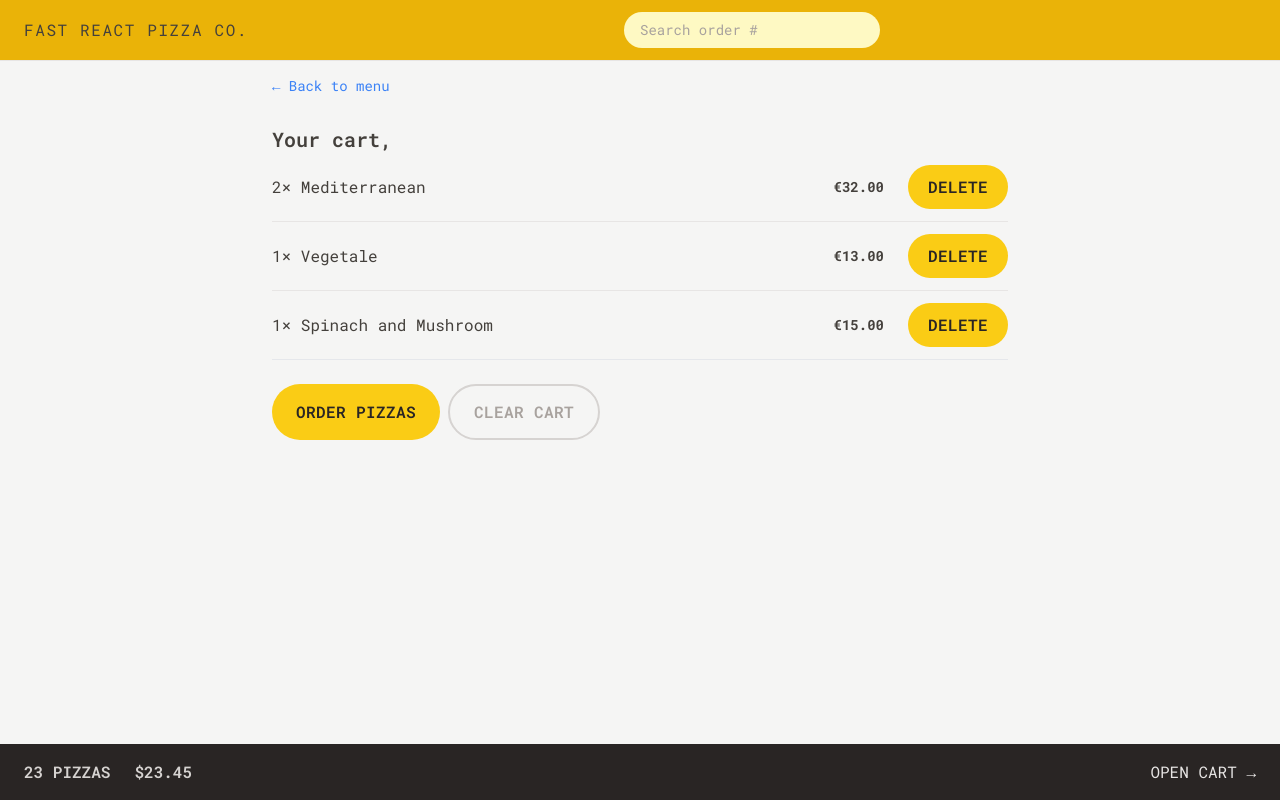
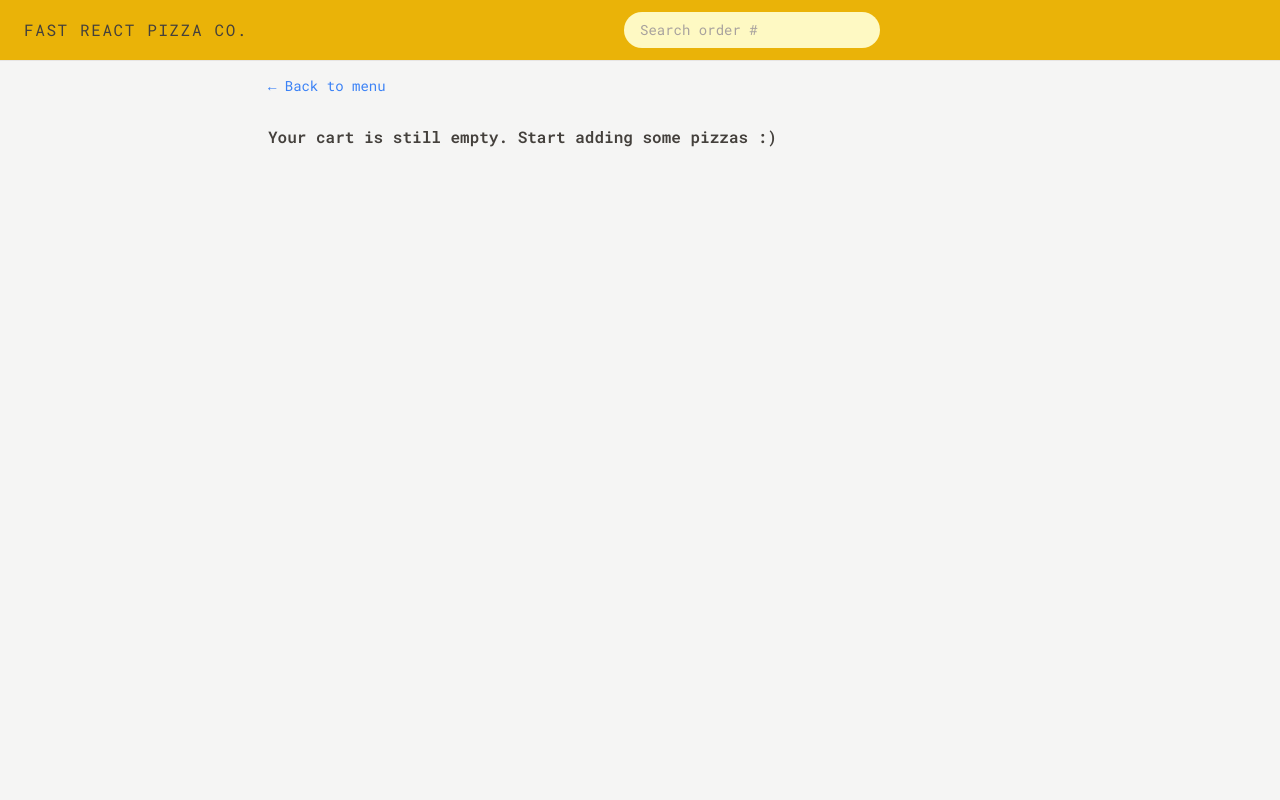
Before and after one commit to ajeyanadig/pizzaDelivery, a React (Vite) app: page /cart in a window 1280 px wide. Built offline with nearby package versions, Linux system fonts and the light colour scheme.

Commit message:
Update Quants Left

```diff
--- a/src/features/cart/Cart.jsx
+++ b/src/features/cart/Cart.jsx
@@ -1,36 +1,15 @@
-import { Link } from "react-router-dom";
 import LinkButton from "../../ui/LinkButton";
 import Button from "../../ui/Button";
 import CartItem from "./CartItem";
-import { useSelector } from "react-redux";
-
-const fakeCart = [
-  {
-    pizzaId: 12,
-    name: "Mediterranean",
-    quantity: 2,
-    unitPrice: 16,
-    totalPrice: 32,
-  },
-  {
-    pizzaId: 6,
-    name: "Vegetale",
-    quantity: 1,
-    unitPrice: 13,
-    totalPrice: 13,
-  },
-  {
-    pizzaId: 11,
-    name: "Spinach and Mushroom",
-    quantity: 1,
-    unitPrice: 15,
-    totalPrice: 15,
-  },
-];
+import { useDispatch, useSelector } from "react-redux";
+import { clearCart, getCart } from "./cartSlice";
+import EmptyCart from "./EmptyCart";
 
 function Cart() {
-  const cart = fakeCart;
   const username = useSelector((state) => state.user.username);
+  const cart = useSelector(getCart);
+  const dispatch = useDispatch();
+  if (!cart.length) return <EmptyCart />;
   return (
     <div className="px-4 py-3">
       <LinkButton to="/menu">&larr; Back to menu</LinkButton>
@@ -48,7 +27,9 @@
           Order pizzas
         </Button>
 
-        <Button type="secondary">Clear cart</Button>
+        <Button type="secondary" onClick={() => dispatch(clearCart())}>
+          Clear cart
+        </Button>
       </div>
     </div>
   );
--- a/src/features/cart/CartItem.jsx
+++ b/src/features/cart/CartItem.jsx
@@ -1,5 +1,6 @@
-import Button from "../../ui/Button";
+/* eslint-disable react/prop-types */
 import { formatCurrency } from "../../utilities/helpers";
+import DeleteItem from "./DeleteItem";
 
 function CartItem({ item }) {
   const { pizzaId, name, quantity, totalPrice } = item;
@@ -11,7 +12,7 @@
       </p>
       <div className="flex items-center justify-between sm:gap-6">
         <p className="text-sm font-bold">{formatCurrency(totalPrice)}</p>
-        <Button type="small">delete</Button>
+        <DeleteItem pizzaId={pizzaId} key={pizzaId}></DeleteItem>
       </div>
     </li>
   );
--- a/src/features/cart/CartOverview.jsx
+++ b/src/features/cart/CartOverview.jsx
@@ -1,11 +1,17 @@
+import { useSelector } from "react-redux";
 import { Link } from "react-router-dom";
+import { getTotalCartPrice, getTotalCartQuantity } from "./cartSlice";
+import { formatCurrency } from "../../utilities/helpers";
 
 function CartOverview() {
+  const totalCartQuantity = useSelector(getTotalCartQuantity);
+  const totalCartPrice = useSelector(getTotalCartPrice);
+  if (!totalCartQuantity) return null;
   return (
     <div className=" flex items-center justify-between bg-stone-800 px-4 py-4 text-sm uppercase text-stone-200 sm:px-6 md:text-base">
       <p className="space-x-4 font-semibold text-stone-300 sm:space-x-6">
-        <span>23 pizzas</span>
-        <span>$23.45</span>
+        <span>{totalCartQuantity} pizzas</span>
+        <span>{formatCurrency(totalCartPrice)}</span>
       </p>
       <Link to="/cart">Open cart &rarr;</Link>
     </div>
--- /dev/null
+++ b/src/features/cart/DeleteItem.jsx
@@ -0,0 +1,15 @@
+/* eslint-disable react/prop-types */
+import { useDispatch } from "react-redux";
+import Button from "../../ui/Button";
+import { deleteItem } from "./cartSlice";
+
+function DeleteItem({ pizzaId }) {
+  const dispatch = useDispatch();
+  return (
+    <Button onClick={() => dispatch(deleteItem(pizzaId))} type="small">
+      delete
+    </Button>
+  );
+}
+
+export default DeleteItem;
--- a/src/features/cart/EmptyCart.jsx
+++ b/src/features/cart/EmptyCart.jsx
@@ -1,11 +1,13 @@
-import { Link } from 'react-router-dom';
+import LinkButton from "../../ui/LinkButton";
 
 function EmptyCart() {
   return (
-    <div>
-      <Link to="/menu">&larr; Back to menu</Link>
+    <div className="px-3 py-3">
+      <LinkButton to="/menu">&larr; Back to menu</LinkButton>
 
-      <p>Your cart is still empty. Start adding some pizzas :)</p>
+      <p className="mt-7 font-semibold">
+        Your cart is still empty. Start adding some pizzas :)
+      </p>
     </div>
   );
 }
--- a/src/features/cart/cartSlice.js
+++ b/src/features/cart/cartSlice.js
@@ -1,15 +1,7 @@
 import { createSlice } from "@reduxjs/toolkit";
 
 const initialState = {
-  cart: [
-    {
-      pizzaId: 12,
-      name: "Mediterranean",
-      quantity: 2,
-      unitPrice: 16,
-      totalPrice: 32,
-    },
-  ],
+  cart: [],
 };
 const cartSlice = createSlice({
   name: "cart",
@@ -43,6 +35,7 @@
     },
   },
 });
+//action functions
 export const {
   addItem,
   deleteItem,
@@ -50,4 +43,21 @@
   decreaseItemQuantity,
   clearCart,
 } = cartSlice.actions;
+//reducer
 export default cartSlice.reducer;
+
+//NEW-> Selector functions for state derivation inside useSelectors can also be put here as it is cart store state manipulation logic. Now it's reusable here and there. Pretty neat
+//to optimise performance, there's a reselect library for selector functions, LATER TO DO
+
+export const getCart = (state) => state.cart.cart;
+
+export const getTotalCartQuantity = (state) => {
+  return state.cart.cart.reduce((sum, item) => sum + item.quantity, 0);
+};
+
+export const getTotalCartPrice = (state) => {
+  return state.cart.cart.reduce((sum, item) => sum + item.totalPrice, 0);
+};
+
+export const getCurrentQuantityById = (id) => (state) =>
+  state.cart.cart.find((curr) => curr.pizzaId === id)?.quantity ?? 0;
--- a/src/features/menu/MenuItem.jsx
+++ b/src/features/menu/MenuItem.jsx
@@ -1,11 +1,25 @@
 /* eslint-disable react/prop-types */
+import { useDispatch, useSelector } from "react-redux";
 import Button from "../../ui/Button";
 import { formatCurrency } from "../../utilities/helpers";
+import { addItem, getCurrentQuantityById } from "../cart/cartSlice";
+import DeleteItem from "../cart/DeleteItem";
 
 function MenuItem({ pizza }) {
   const { id, name, unitPrice, ingredients, soldOut, imageUrl } = pizza;
+  const dispatch = useDispatch();
+  const currentQuantity = useSelector(getCurrentQuantityById(id));
+  console.log(currentQuantity);
+  const isInCart = currentQuantity > 0;
   function handleAddToCart() {
-    console.log(id);
+    const newItem = {
+      pizzaId: id,
+      name,
+      quantity: 1,
+      unitPrice,
+      totalPrice: unitPrice * 1,
+    };
+    dispatch(addItem(newItem));
   }
   return (
     <li className="flex gap-4 py-2">
@@ -27,9 +41,10 @@
               Sold out
             </p>
           )}
-          {!soldOut && (
+          {isInCart && <DeleteItem pizzaId={id} key={id}></DeleteItem>}
+          {!soldOut && !isInCart && (
             <Button type="small" onClick={handleAddToCart}>
-              Add item
+              Add To Cart
             </Button>
           )}
         </div>
--- a/src/features/user/userSlice.js
+++ b/src/features/user/userSlice.js
@@ -35,5 +35,4 @@
   },
 });
 export const { updateName } = userSlice.actions;
-console.dir(userSlice.reducer);
 export default userSlice.reducer;
--- a/src/utilities/store.js
+++ b/src/utilities/store.js
@@ -1,11 +1,11 @@
 import { configureStore } from "@reduxjs/toolkit";
 import userReducer from "../features/user/userSlice";
-import storeReducer from "../features/cart/cartSlice";
+import cartReducer from "../features/cart/cartSlice";
 
 const store = configureStore({
   reducer: {
     user: userReducer,
-    store: storeReducer,
+    cart: cartReducer,
   },
 });
 export default store;
```
